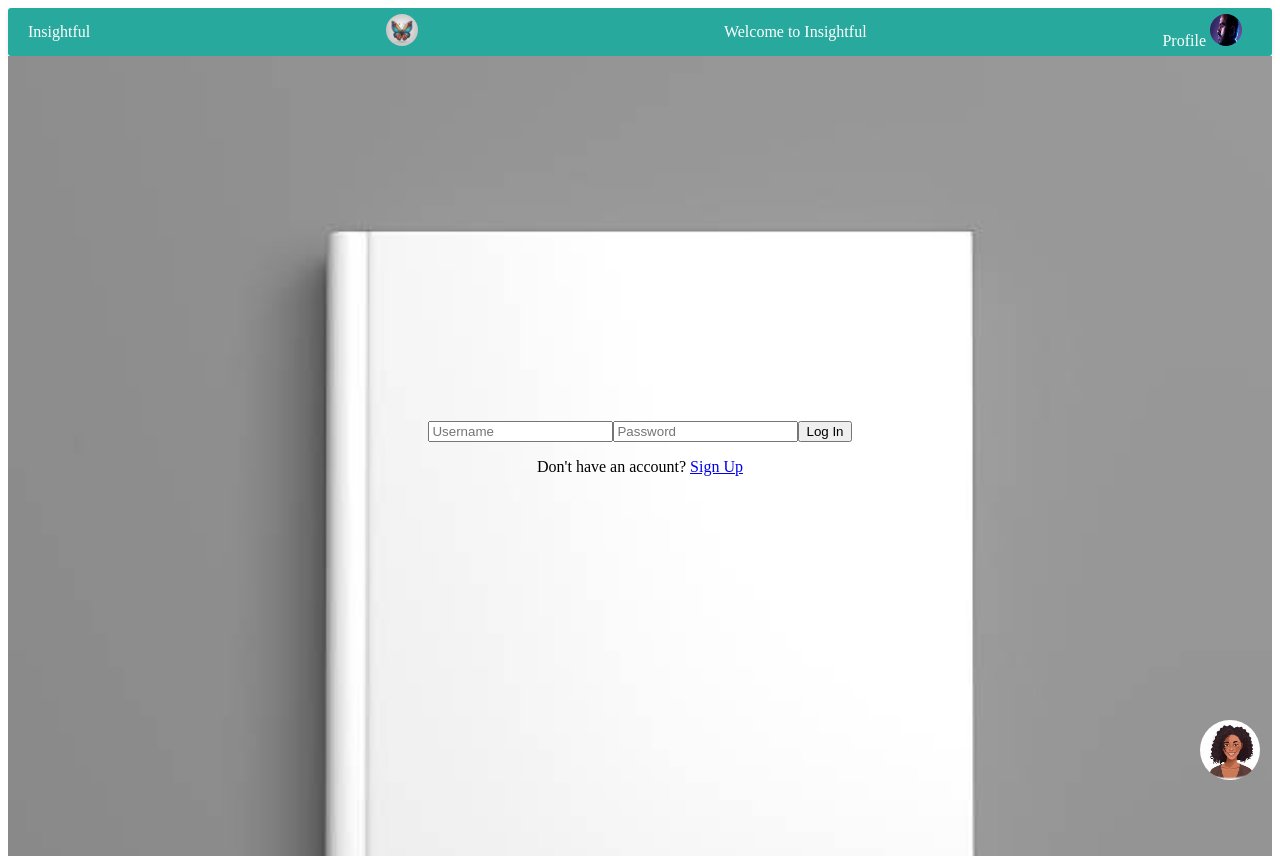
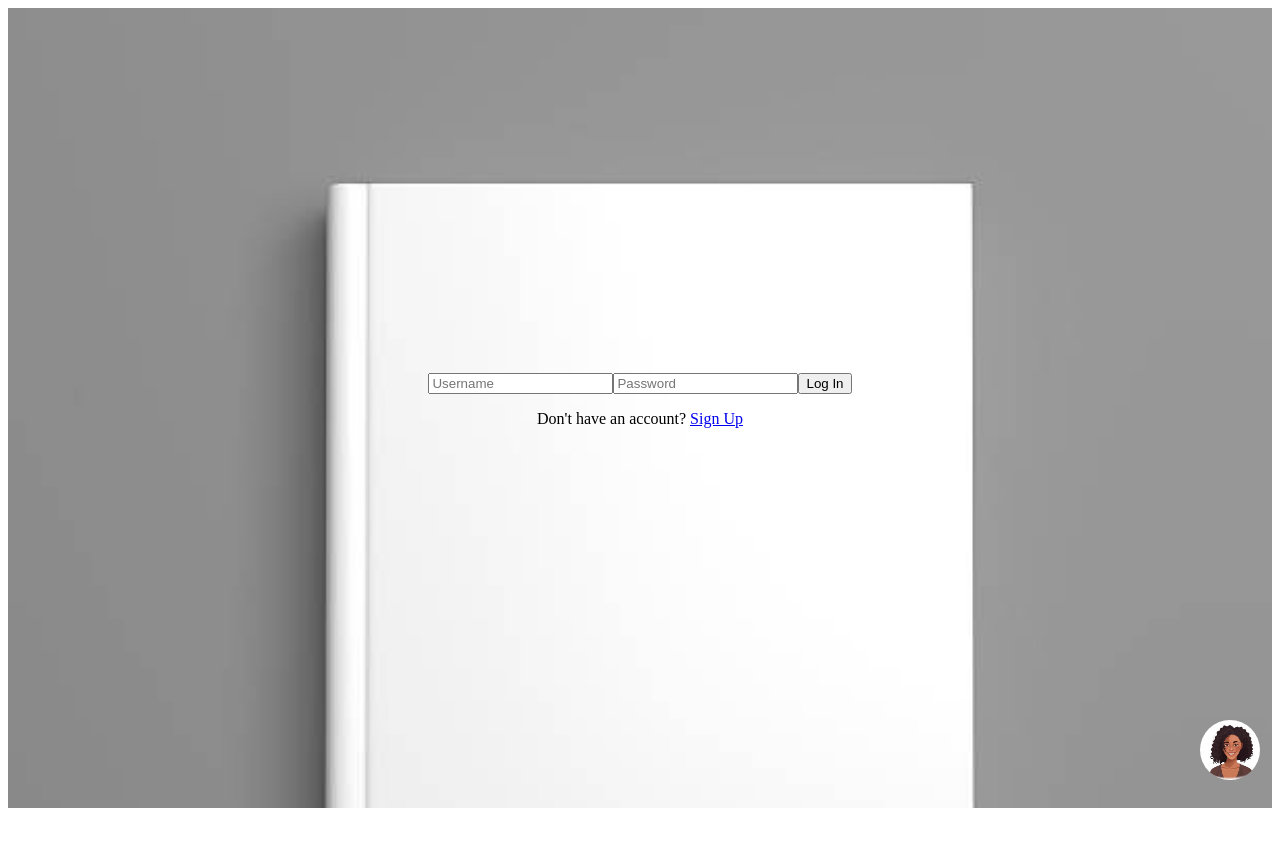
Before and after one commit to rudashaking/capstone-journal, a React (Create React App) app: page / in a window 1280 px wide. After the commit the page ends 816 px from the top, so only its background shows below. Built offline with nearby package versions, Linux system fonts and the light colour scheme; no server answers.

Commit message:
added more dependies

```diff
--- a/package.json
+++ b/package.json
@@ -9,6 +9,8 @@
     "@testing-library/jest-dom": "^5.17.0",
     "@testing-library/react": "^13.4.0",
     "@testing-library/user-event": "^13.5.0",
+    "axios": "^1.6.8",
+    "axois": "^0.0.1-security",
     "react": "^18.2.0",
     "react-dom": "^18.2.0",
     "react-hook-form": "^7.51.3",
--- a/src/App.js
+++ b/src/App.js
@@ -4,10 +4,10 @@ import LoginPage from "./Pages/LoginPage/LoginPage";
 import SignupPage from "./Pages/Signup/Signup";
 import JournalCollectionPage from "./Pages/JournalCollection/JournalCollection";
 import JournalPage from "./Pages/JournalPage/JournalPage";
-import Header from "./Components/Header/Header";
+import Header from "./components/Header/Header";
 import AvatarPick from "./Pages/AvatarPick/AvatarPick";
-import FloatingAvatar from "./Components/FloatingAvatar/FloatingAvatar";
-import Sidebar from "./Components/sidebar/Sidebar";
+import FloatingAvatar from "./components/FloatingAvatar/FloatingAvatar";
+import Sidebar from "./components/Sidebar/Sidebar";
 
 const App = () => {
   const [isSidebarOpen, setIsSidebarOpen] = useState(false);
@@ -19,7 +19,7 @@ const App = () => {
   return (
     <Router>
       <div className="app">
-        {!["/login", "/signup"].includes(window.location.pathname) && (
+        {!["/login", "/signup", "/"].includes(window.location.pathname) && (
           <Header />
         )}
         <Routes>
--- a/src/Pages/JournalPage/JournalPage.js
+++ b/src/Pages/JournalPage/JournalPage.js
@@ -1,6 +1,6 @@
 import React, { useState, useEffect } from 'react';
 import { useParams } from 'react-router-dom';
-import Sidebar from '../../Components/sidebar/Sidebar';
+import Sidebar from '../../components/Sidebar/Sidebar';
 import axios from 'axios';
 
 const JournalPage = () => {
```
Also changed, not shown: 1 other file (tests, documents, lock files or other folders).
